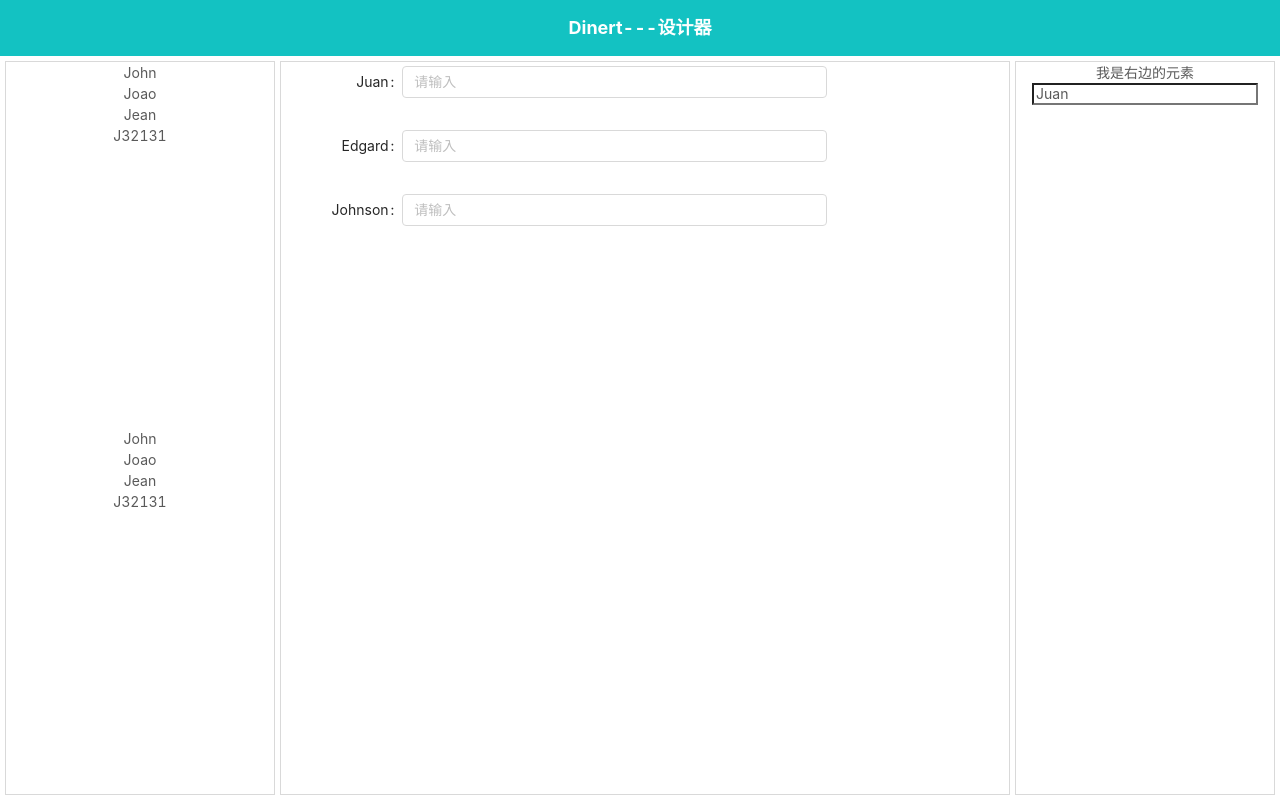
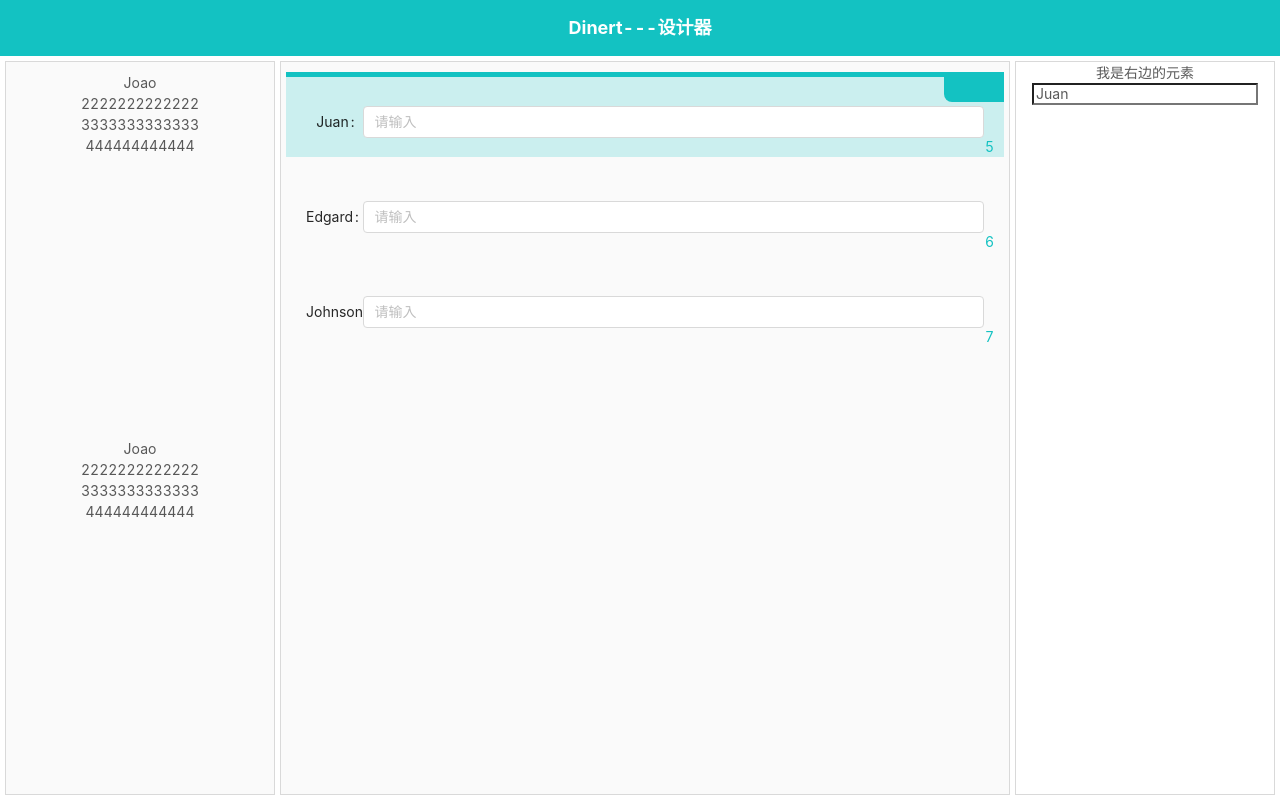
Before and after one commit to Dinert/Ant-Demo, a Vue app: page / in a window 1280 px wide. Built offline with nearby package versions, Linux system fonts and the light colour scheme.

Commit message:
完成基本拖拽功能

```diff
--- a/src/assets/style/less/common.less
+++ b/src/assets/style/less/common.less
@@ -1,3 +1,5 @@
+@primary-color: #13c2c2;
+
 #app,
 #app > * {
   height: 100%;
--- a/src/components/DFormItem/index.vue
+++ b/src/components/DFormItem/index.vue
@@ -1,32 +1,116 @@
 <style lang="less" scoped>
+.draggable-group-list {
+  position: relative;
+  margin-bottom: 10px;
+  transition: all .3s;
+  &::after {
+    content: "";
+    position: absolute;
+    width: 100%;
+    height: 100%;
+    top: 0;
+    left: 0;
+  }
+  &.active {
+    background-color: rgba(19, 194, 194, 0.2);
+    outline-offset: 0;
+    .draggable-group-list-copy, .draggable-group-list-delete{
+      opacity: 1;
+    }
+  }
+  &::before{
+    content: "";
+    position: absolute;
+    top: 0;
+    left: 0;
+    -webkit-transition: all .3s;
+    transition: all .3s;
+    height: 5px;
+    background-color: #13c2c2;
+    width: 0;
+  }
+  &.active::before {
+    width: 100%;
+  }
 
+  &-item::v-deep {
+    padding: 30px 20px 15px;
+    margin-bottom: 0;
+  }
+
+  &-key {
+    position: absolute;
+    bottom: 0px;
+    right: 10px;
+    font-size: 14px;
+    z-index: 999;
+    color: #13c2c2;
+  }
+  &-copy, &-delete{
+    position: absolute;
+    top: 0;
+    width: 30px;
+    height: 30px;
+    line-height: 30px;
+    text-align: center;
+    color: #fff;
+    z-index: 2;
+    cursor: pointer;
+    -webkit-transition: all 0.3s;
+    transition: all 0.3s;
+    background-color: #13c2c2;
+    opacity: 0;
+  }
+  &-copy {
+    border-radius: 0 0 0 8px;
+    right: 30px;
+  }
+
+  &-delete {
+    right: 0px;
+  }
+}
 </style>
 
-
 <template>
-    <a-form-item :label='list.name' :labelCol="list.labelCol" :wrapperCol="list.wrapperCol">
-      <transition-group :tag='list.tag' :placeholder="list.placeholder" :key='Math.random()'>
-      </transition-group>
+  <div @click.self="$emit('change-index')">
+    <a-form-item
+      class="draggable-group-list-item"
+      :label="list.name"
+      :labelCol="list.labelCol"
+      :wrapperCol="list.wrapperCol"
+    >
+      <Input v-if="list.type === 'input'" :list="list" />
     </a-form-item>
+    <div class="draggable-group-list-key">{{ list.id }}</div>
+    <div class="draggable-group-list-copy" @click="$emit('copy-index')">
+      <a-icon type="copy" />
+    </div>
+    <div class="draggable-group-list-delete" @click="$emit('delete-index')">
+      <a-icon type="delete" />
+    </div>
+  </div>
 </template>
 
 
 <script>
 export default {
-    name: 'FormItem',
-    props: {
-      list: {
-        type: Object,
-        required: true
-      }
+  name: "FormItem",
+  props: {
+    list: {
+      type: Object,
+      required: true,
     },
-    updated() {
-      console.log(this.list, 'FormItem');
-    },
-    data() {
-        return {
+  },
+  data() {
+    return {};
+  },
+  updated() {
+    // console.log(this.list, "FormItem");
+  },
+  components: {
+    Input: () => import("./input.vue"),
+  },
 
-        }
-    }
-}
+};
 </script>
--- /dev/null
+++ b/src/components/DFormItem/input.vue
@@ -0,0 +1,19 @@
+<style lang="less" scoped>
+
+</style>
+
+<template>
+    <a-input :class="[list.type]" :placeholder="list.placeholder"/>
+</template>
+
+<script>
+export default {
+    name: "Input",
+    props: {
+        list: {
+            type: Object,
+            required: true
+        }
+    }
+}
+</script>
--- a/src/components/Drag/index.vue
+++ b/src/components/Drag/index.vue
@@ -2,14 +2,19 @@
 .list-move {
   transition: transform 0.5s;
 }
+.draggable-root {
+  height: 100%;
   .draggable-wrap {
     height: 100%;
+    background-color: #fafafa;
     .draggable {
       height: 100%;
       &-group {
         height: 100%;
+        padding: 10px 5px;
         &-list {
           cursor: move;
+        }
       }
     }
   }
@@ -17,49 +22,86 @@
 </style>
 
 <template>
+  <div class="draggable-root">
+    <template v-if="options.form">
+      <a-form :layout="options.form.layout" class="draggable-wrap">
+        <draggable
+          class="draggable"
+          :key="options.id"
+          v-model="options.list"
+          :group="options.group"
+          :clone="options.clone"
+          v-bind="options.bind"
+          @move="$emit((options.event && options.event.move) || 'move', $event)"
+          @start="
+            $emit((options.event && options.event.start) || 'start', $event)
+          "
+          @end="$emit((options.event && options.event.end) || 'end', $event)"
+          @add="$emit((options.event && options.event.add) || 'add', $event)"
+          @change="
+            $emit((options.event && options.event.change) || 'change', $event)
+          "
+          @remove="
+            $emit((options.event && options.event.remove) || 'remove', $event)
+          "
+          @update="
+            $emit((options.event && options.event.update) || 'update', $event)
+          "
+          @sort="$emit((options.event && options.event.sort) || 'sort', $event)"
+        >
+          <transition-group tag="div" class="draggable-group" name="list">
+            <FormItem
+              :class="['draggable-group-list', options.index === index ? 'active' : '']"
+              :list="list"
+              v-for="(list, index) in options.list"
+              :key="list.id"
+              :index='index'
+              @change-index="changeIndex(index)"
+              @copy-index="copyIndex(list, index)"
+              @delete-index="deleteIndex(index)"
+            />
+          </transition-group>
+        </draggable>
+      </a-form>
+    </template>
+    <template v-else>
       <div class="draggable-wrap">
         <draggable
           class="draggable"
-      v-for="option in options"
-      :key="option.id"
-      v-model="option.list"
-      :group="option.group"
-      :clone='option.clone'
-      v-bind="option.bind"
-      @move="$emit((option.event && option.event.move) || 'move', $event)"
-      @start="$emit((option.event && option.event.start) || 'start', $event)"
-      @end="$emit((option.event && option.event.end) || 'end', $event)"
-      @add="$emit((option.event && option.event.add) || 'add', $event)"
-      @change="$emit((option.event && option.event.change) || 'change', $event)"
-      @remove="$emit((option.event && option.event.remove) || 'remove', $event)"
-      @update="$emit((option.event && option.event.update) || 'update', $event)"
-      @sort="$emit((option.event && option.event.sort) || 'sort', $event)"
+          :key="options.id"
+          v-model="options.list"
+          :group="options.group"
+          :clone="options.clone"
+          v-bind="options.bind"
+          @move="$emit((options.event && options.event.move) || 'move', $event)"
+          @start="
+            $emit((options.event && options.event.start) || 'start', $event)
+          "
+          @end="$emit((options.event && options.event.end) || 'end', $event)"
+          @add="$emit((options.event && options.event.add) || 'add', $event)"
+          @change="
+            $emit((options.event && options.event.change) || 'change', $event)
+          "
+          @remove="
+            $emit((options.event && options.event.remove) || 'remove', $event)
+          "
+          @update="
+            $emit((options.event && options.event.update) || 'update', $event)
+          "
+          @sort="$emit((options.event && options.event.sort) || 'sort', $event)"
         >
-    <template v-if="option.form">
-      <transition-group class="draggable-group" tag="a-form" name="list">
-        <!-- <a-form-item
-          class="draggable-group-list"
-          v-for="list in option.list"
-          :key="list.id"
-        >
-          {{ list.name }}
-        </a-form-item> -->
-        <FormItem class="draggable-group-list" :list='list' v-for="list in option.list" :key='list.id'/>
-      </transition-group>
-    </template>
-    <template v-else>
           <transition-group class="draggable-group" tag="ul" name="list">
             <li
               class="draggable-group-list"
-          v-for="list in option.list"
+              v-for="list in options.list"
               :key="list.id"
             >
               {{ list.name }}
             </li>
           </transition-group>
+        </draggable>
+      </div>
     </template>
-
-    </draggable>
   </div>
 </template>
 
@@ -70,16 +112,35 @@ export default {
   name: "Drag",
   props: {
     options: {
-      type: Array,
+      type: Object,
       required: true,
     },
   },
+  methods: {
+    changeIndex(index) {
+      this.options.index = index;
+    },
+    deleteIndex(index) {
+      this.options.list.splice(index, 1);
+      this.options.index = index ? index - 1 : index;
+    },
+    copyIndex(list, index) {
+      let result = {};
+      let newIndex = index + 1;
+      for(var prop in list) {
+        result[prop] = list[prop];
+      }
+      result.id = Math.random();
+      this.options.list.splice(newIndex, 0, result);
+      this.options.index = newIndex;
+    }
+  },
   updated() {
-    console.log(this.options, 'Drag');
+    // console.log(this.options, "Drag");
   },
   components: {
     draggable,
-    FormItem: () => import('../DFormItem/index.vue')
+    FormItem: () => import("../DFormItem/index.vue"),
   },
 };
 </script>
--- a/src/views/Home.vue
+++ b/src/views/Home.vue
@@ -21,7 +21,7 @@
     &-left {
       width: 270px;
       border: 1px solid #d9d9d9;
-      &-drag{
+      &-drag {
         height: 50%;
       }
     }
@@ -41,7 +41,6 @@
     line-height: 50px;
   }
 }
-
 </style>
 
 <template>
@@ -53,12 +52,11 @@
         <Drag :options="options1" class="home-main-left-drag"></Drag>
       </div>
       <main class="home-main-content">
-        <Drag class="home-main-content-drag" :options="options2"></Drag>
-        <div>{{JSON.stringify(options2)}}</div>
+        <Drag class="home-main-content-drag" @change="change" :options="options2"></Drag>
       </main>
       <div class="home-main-right">
         我是右边的元素
-        <input type="text" v-model="options2[0].list[0].name">
+        <input type="text" v-model="options2.list[options2.index].name" />
       </div>
     </main>
     <footer class="home-footer" v-if="isFooter">底部</footer>
@@ -71,13 +69,40 @@ export default {
   name: "Home",
   data() {
     return {
-      options: [
+      options1: {
+        list: [
           {
-          list: [
-            { name: "John", id: 0 },
-            { name: "Joao", id: 1 },
-            { name: "Jean", id: 2 },
-            { name: "J32131", id: 3 },
+            type: "input",
+            name: "Joao",
+            id: 0,
+            placeholder: "请输入",
+            labelCol: { span: 2 },
+            wrapperCol: { span: 22 },
+          },
+          {
+            type: "input",
+            name: "2222222222222",
+            id: 1,
+            placeholder: "请输入",
+            labelCol: { span: 2 },
+            wrapperCol: { span: 22 },
+          },
+          {
+            type: "input",
+            name: "3333333333333",
+            id: 2,
+            placeholder: "请输入",
+            labelCol: { span: 2 },
+            wrapperCol: { span: 22 },
+          },
+          {
+            type: "input",
+            name: "444444444444",
+            id: 3,
+            placeholder: "请输入",
+            labelCol: { span: 2 },
+            wrapperCol: { span: 22 },
+          },
         ],
         group: {
           name: "drag",
@@ -88,58 +113,42 @@ export default {
           change: "change",
         },
         bind: {},
-          id: Math.random(),
-        },
-        {
-          list: [
-            { name: "Juan", id: 5 },
-            { name: "Edgard", id: 6 },
-            { name: "Johnson", id: 7 },
-          ],
-          // event: {
-          //   start: 'start',
-          //   end: 'end',
-          //   move: 'move'
-          // },
-          group: {
-            name: "drag",
-          },
-          bind: {},
-          id: Math.random(),
-        },
-      ],
-      options1: [
-        {
-          list: [
-            { name: "John", id: 0 },
-            { name: "Joao", id: 1 },
-            { name: "Jean", id: 2 },
-            { name: "J32131", id: 3 },
-          ],
-          group: {
-            name: "drag",
-            pull: "clone",
-            put: false,
-          },
-          event: {
-            change: "change",
-          },
-          bind: {},
-          clone: function ({ name }) {
-            return {
-              id: Math.random(),
-              name: name,
-            };
+        clone: function (obj) {
+          let result = {}
+          for(var prop in obj) {
+            result[prop] = obj[prop];
+          }
+          result['id'] = Math.random();
+          return result;
         },
         id: Math.random(),
       },
-      ],
-      options2: [
+      options2: {
+        list: [
           {
-          list: [
-            { type: 'input', name: "Juan", id: 5, tag:'a-input', placeholder: '请输入', labelCol: { span: 4 }, wrapperCol: { span: 14 } },
-            { type: 'input', name: "Edgard", id: 6, tag: 'a-input',placeholder: '请输入' , labelCol: { span: 4 }, wrapperCol: { span: 14 } },
-            { type: 'input', name: "Johnson", id: 7, tag: 'a-input',placeholder: '请输入' , labelCol: { span: 4 }, wrapperCol: { span: 14 } },
+            type: "input",
+            name: "Juan",
+            id: 5,
+            placeholder: "请输入",
+            labelCol: { span: 2 },
+            wrapperCol: { span: 22 },
+          },
+          {
+            type: "input",
+            name: "Edgard",
+            id: 6,
+            placeholder: "请输入",
+            labelCol: { span: 2 },
+            wrapperCol: { span: 22 },
+          },
+          {
+            type: "input",
+            name: "Johnson",
+            id: 7,
+            placeholder: "请输入",
+            labelCol: { span: 2 },
+            wrapperCol: { span: 22 },
+          },
         ],
         event: {
           change: "change",
@@ -151,20 +160,31 @@ export default {
         id: Math.random(),
         form: {
           layout: "horizontal",
-
-          }
         },
-      ],
+        index: 0
+      },
       isFooter: false,
     };
   },
   methods: {
     headerClick() {
-      this.options2[0].form.layout = 'vertical';
-      this.$set(this.options2, 0, this.options2[0]);
-
-      this.options2[0].list[0].name = 'input222222';
-      this.$set(this.options2, 0, this.options2[0]);
+      this.options2.form.layout = "vertical";
+      this.options2.list[0].name = "input222222";
+      this.options2.list.push(         {
+            type: "input",
+            name: "Johnson",
+            id: Math.random(),
+            placeholder: "请输入",
+            labelCol: { span: 2 },
+            wrapperCol: { span: 22 },
+          })
+      this.$set(this.options2, 0, this.options2);
+      setTimeout(() => {
+        this.options2.index = this.options2.list.length - 1;
+      }, 0);
+    },
+    change(added) {
+      console.log(added);
     }
   },
   components: {
```
Also changed, not shown: vue.config.js (+15 -5 lines), 1 other file (tests, documents, lock files or other folders). Lines whose indentation alone changed are shown as unchanged.
